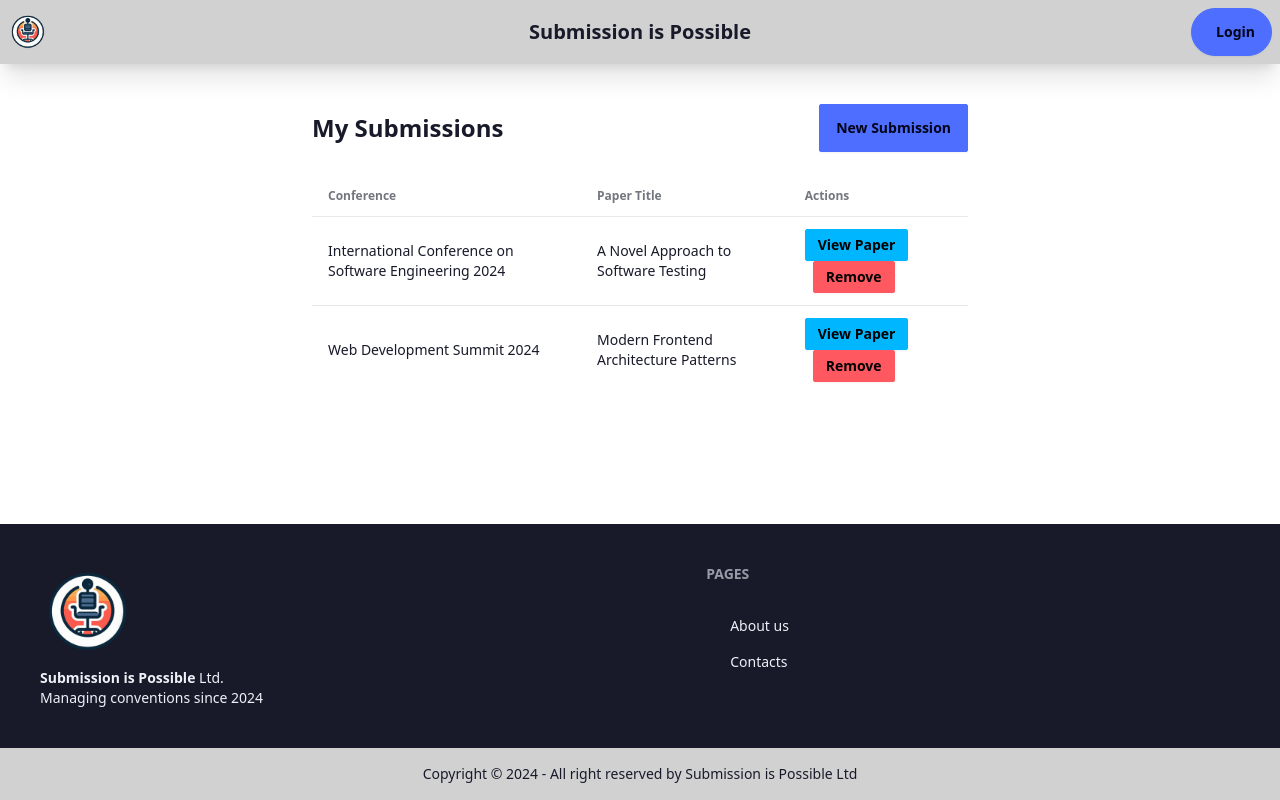
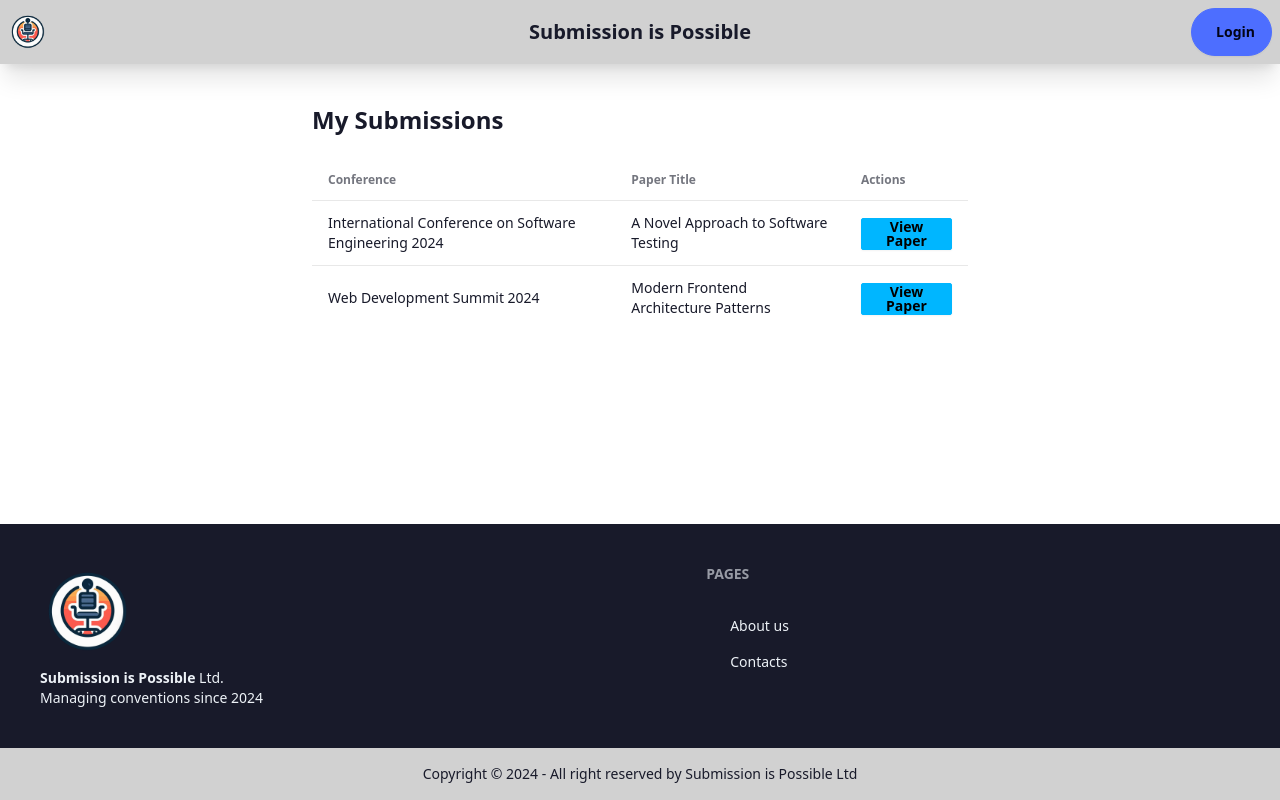
Before and after one commit to submission-is-possible/front-end, a SvelteKit app: page /submissions in a window 1280 px wide. Built offline with nearby package versions, Linux system fonts and the light colour scheme; some icons are missing.

Commit message:
SIP-31 Completed submission page mock

```diff
--- a/src/routes/submissions/+page.svelte
+++ b/src/routes/submissions/+page.svelte
@@ -1,5 +1,6 @@
 <script lang="ts">
-    // Sample data structure - replace with your actual data source
+    //TODO: replace this with a service that fetches the user's submissions
+    //  from the backend using pagination
     let submissions = [
       {
         id: 1,
@@ -15,37 +16,14 @@
       }
     ];
 
-    let showDeleteModal = false;
-    let submissionToDelete: any = null;
+    function viewPaper(fileUrl: string) {
+        //TODO: Implement a way to view the paper
+    }
+</script>
 
-    function openDeleteModal(submission: any) {
-      submissionToDelete = submission;
-      showDeleteModal = true;
-    }
-
-    function closeDeleteModal() {
-      showDeleteModal = false;
-      submissionToDelete = null;
-    }
-
-    function deleteSubmission() {
-      if (submissionToDelete) {
-        // Here you would typically make an API call to delete the submission
-        submissions = submissions.filter(s => s.id !== submissionToDelete.id);
-        closeDeleteModal();
-      }
-    }
-
-    function viewPaper(fileUrl: string) {
-      // Open the PDF in a new tab
-      window.open(fileUrl, '_blank');
-    }
-  </script>
-
-  <div class="container mx-auto p-6">
-    <div class="flex justify-between items-center mb-6">
+<div class="container mx-auto p-6">
+    <div class="mb-6">
       <h1 class="text-2xl font-bold">My Submissions</h1>
-      <a href="/submit" class="btn btn-primary">New Submission</a>
     </div>
 
     <!-- Submissions Table -->
@@ -63,18 +41,12 @@
             <tr>
               <td>{submission.conference}</td>
               <td>{submission.title}</td>
-              <td class="space-x-2">
+              <td>
                 <button
                   class="btn btn-sm btn-info"
                   on:click={() => viewPaper(submission.fileUrl)}
                 >
                   View Paper
-                </button>
-                <button
-                  class="btn btn-sm btn-error"
-                  on:click={() => openDeleteModal(submission)}
-                >
-                  Remove
                 </button>
               </td>
             </tr>
@@ -83,30 +55,10 @@
       </table>
     </div>
 
-    <!-- Delete Confirmation Modal -->
-    {#if showDeleteModal}
-      <div class="modal modal-open">
-        <div class="modal-box">
-          <h3 class="font-bold text-lg">Confirm Deletion</h3>
-          <p class="py-4">
-            Are you sure you want to remove your submission for "{submissionToDelete.title}"
-            from {submissionToDelete.conference}?
-          </p>
-          <div class="modal-action">
-            <button class="btn btn-error" on:click={deleteSubmission}>
-              Yes, Remove
-            </button>
-            <button class="btn" on:click={closeDeleteModal}>Cancel</button>
-          </div>
-        </div>
-      </div>
-    {/if}
-
     <!-- Empty State -->
     {#if submissions.length === 0}
       <div class="text-center py-10">
         <p class="text-gray-500">You haven't submitted any papers yet.</p>
-        <a href="/submit" class="btn btn-primary mt-4">Submit Your First Paper</a>
       </div>
     {/if}
-  </div>
+</div>
```
